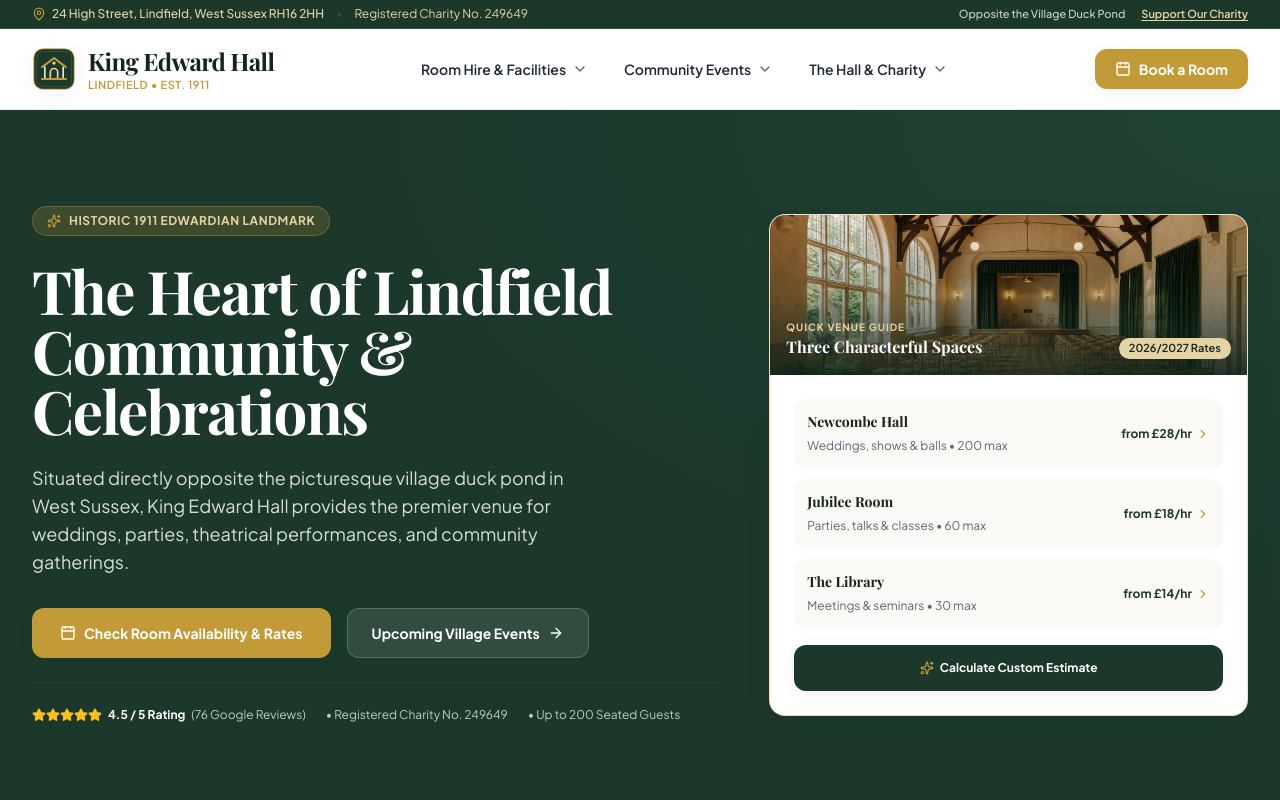
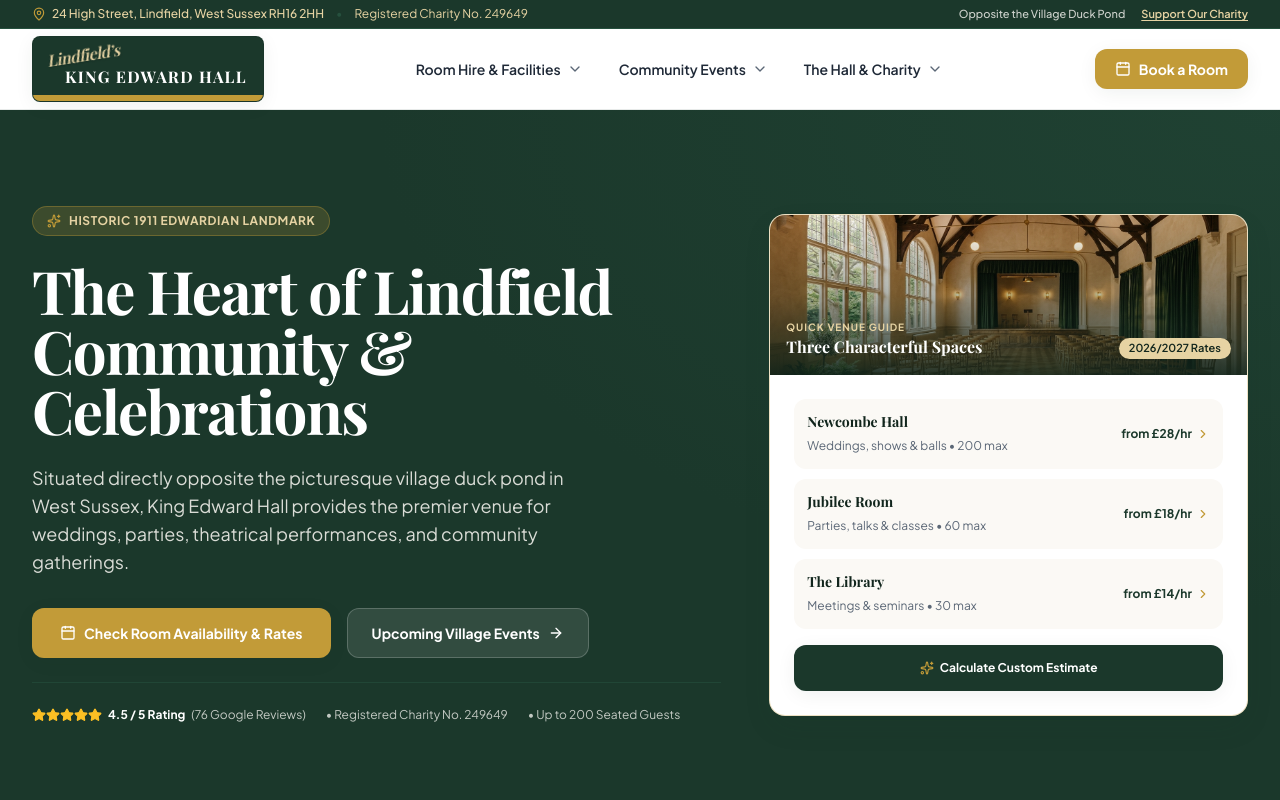
Before and after one commit to terrykell-byte/king-edward-hall-website, a React (Vite) app: page / in a window 1280 px wide. Shown: the top 800 px of the page. Built offline with nearby package versions, Linux system fonts and the light colour scheme; the HTML template or start-up script is replaced by a standard one; a web font is replaced by a local one.

Commit message:
style: replace crest icon with Lindfield's King Edward Hall logo lockup in brand palette and fonts

```diff
--- a/src/components/BrandIcons.tsx
+++ b/src/components/BrandIcons.tsx
@@ -1,67 +1,37 @@
 import React from 'react'
 
-export const KingEdwardCrest: React.FC<{ className?: string }> = ({ className = 'w-10 h-10' }) => (
-  <svg
-    viewBox="0 0 48 48"
-    fill="none"
-    xmlns="http://www.w3.org/2000/svg"
-    className={className}
-    aria-hidden="true"
+/**
+ * Signature "Lindfield's KING EDWARD HALL" brand mark inspired by the classic hall logo,
+ * rendered in the Sussex Heritage palette (Forest Green #1B382B, Warm Brass #C29B38, Alabaster Cream #FBF9F5)
+ * and editorial brand typography (Playfair Display & Plus Jakarta Sans).
+ */
+export const KingEdwardLogo: React.FC<{ variant?: 'header' | 'footer' }> = ({ variant = 'header' }) => (
+  <div
+    className={`relative inline-flex flex-col justify-between overflow-hidden rounded-lg bg-brand-forest text-white shadow-soft transition-transform group-hover:scale-[1.01] select-none ${
+      variant === 'header'
+        ? 'px-3.5 pt-2 pb-2.5 sm:px-4 sm:pt-2.5 sm:pb-3 border border-brand-forest-dark/15'
+        : 'px-4 pt-2.5 pb-3 border border-brand-brass/30'
+    }`}
   >
-    {/* Outer minimalist shield/badge frame */}
-    <rect
-      x="2"
-      y="2"
-      width="44"
-      height="44"
-      rx="10"
-      className="fill-brand-forest stroke-brand-brass/50"
-      strokeWidth="1.5"
-    />
-    {/* Subtle inner brass keyline */}
-    <rect
-      x="5"
-      y="5"
-      width="38"
-      height="38"
-      rx="7"
-      className="stroke-brand-brass/25"
-      strokeWidth="1"
-    />
-    {/* Edwardian 1911 Gable Roof */}
-    <path
-      d="M11 22L24 12L37 22"
-      className="stroke-brand-brass"
-      strokeWidth="2.2"
-      strokeLinecap="round"
-      strokeLinejoin="round"
-    />
-    {/* Gable finial & clock/rose window detail */}
-    <circle cx="24" cy="17.5" r="1.75" className="fill-brand-brass-light" />
-    {/* Columns & Archway */}
-    <path
-      d="M14 22V35M34 22V35"
-      className="stroke-brand-cream/90"
-      strokeWidth="1.8"
-      strokeLinecap="round"
-    />
-    <path
-      d="M20 35V27.5C20 25.2909 21.7909 23.5 24 23.5C26.2091 23.5 28 25.2909 28 27.5V35"
-      className="stroke-brand-brass-light"
-      strokeWidth="1.8"
-      strokeLinecap="round"
-    />
-    {/* Foundation Plinth */}
-    <line
-      x1="11"
-      y1="35"
-      x2="37"
-      y2="35"
-      className="stroke-brand-brass"
-      strokeWidth="2.2"
-      strokeLinecap="round"
-    />
-  </svg>
+    {/* Slanted "Lindfield's" script/italic line arching over KING */}
+    <div className="relative h-3.5 sm:h-4">
+      <span
+        className="inline-block font-serif italic font-semibold text-brand-brass-light text-sm sm:text-base leading-none tracking-tight -rotate-[9deg] origin-bottom-left translate-y-0.5 drop-shadow-[0_1px_1px_rgba(17,37,28,0.8)]"
+      >
+        Lindfield’s
+      </span>
+    </div>
+
+    {/* Bold uppercase "KING EDWARD HALL" indented to sit beneath the arch of Lindfield's */}
+    <div className="pl-3 sm:pl-4 pt-0.5">
+      <span className="font-serif font-bold uppercase tracking-[0.08em] text-white text-xs sm:text-sm md:text-base leading-none block whitespace-nowrap">
+        KING EDWARD HALL
+      </span>
+    </div>
+
+    {/* Signature Warm Brass bottom accent bar */}
+    <div className="absolute inset-x-0 bottom-0 h-1 sm:h-1.5 bg-brand-brass" aria-hidden="true" />
+  </div>
 )
 
 export const PillarVenueIcon: React.FC<{ className?: string }> = ({ className = 'w-6 h-6' }) => (
--- a/src/components/Footer.tsx
+++ b/src/components/Footer.tsx
@@ -1,6 +1,6 @@
 import { Heart, Mail, MapPin, ExternalLink, ShieldCheck } from 'lucide-react'
 import { TabId } from './Header'
-import { KingEdwardCrest } from './BrandIcons'
+import { KingEdwardLogo } from './BrandIcons'
 
 interface FooterProps {
   setActiveTab: (tab: TabId) => void
@@ -40,12 +40,8 @@ export const Footer: React.FC<FooterProps> = ({ setActiveTab }) => {
         <div className="grid grid-cols-1 md:grid-cols-2 lg:grid-cols-4 gap-10">
           {/* Col 1: About & Address */}
           <div>
-            <div className="flex items-center gap-2.5 mb-4">
-              <KingEdwardCrest className="w-9 h-9 shrink-0" />
-              <div>
-                <span className="font-serif text-xl font-bold text-white block leading-tight">King Edward Hall</span>
-                <span className="text-[10px] uppercase tracking-wider text-brand-brass font-semibold block">Lindfield • Est. 1911</span>
-              </div>
+            <div className="mb-4">
+              <KingEdwardLogo variant="footer" />
             </div>
             <p className="text-xs sm:text-sm text-brand-cream/70 mb-4 leading-relaxed">
               Situated in the heart of Lindfield, West Sussex, directly opposite the picturesque village duck pond. Dedicated to the memory of King Edward VII, 1911.
--- a/src/components/Header.tsx
+++ b/src/components/Header.tsx
@@ -1,6 +1,6 @@
 import { useState, useEffect } from 'react'
 import { Menu, X, Calendar, MapPin, ChevronDown, Sparkles, Heart } from 'lucide-react'
-import { KingEdwardCrest } from './BrandIcons'
+import { KingEdwardLogo } from './BrandIcons'
 
 export type TabId =
   | 'home'
@@ -118,20 +118,10 @@ export const Header: React.FC<HeaderProps> = ({ activeTab, setActiveTab }) => {
           {/* Logo / Brand Mark */}
           <button
             onClick={() => handleNav('home')}
-            className="flex items-center gap-2.5 sm:gap-3 text-left group focus:outline-none"
-            aria-label="King Edward Hall Lindfield Home"
+            className="flex items-center text-left group focus:outline-none"
+            aria-label="Lindfield's King Edward Hall Home"
           >
-            <div className="shrink-0 rounded-xl shadow-soft transition-transform group-hover:scale-[1.02]">
-              <KingEdwardCrest className="w-10 h-10 sm:w-11 sm:h-11" />
-            </div>
-            <div>
-              <span className="font-serif text-lg sm:text-2xl font-bold tracking-tight text-brand-forest-dark block leading-tight group-hover:text-brand-forest transition-colors">
-                King Edward Hall
-              </span>
-              <span className="text-[10px] sm:text-[11px] font-semibold tracking-wider uppercase text-brand-brass block">
-                Lindfield • Est. 1911
-              </span>
-            </div>
+            <KingEdwardLogo variant="header" />
           </button>
 
           {/* Desktop Navigation */}
```
Also changed, not shown: index.html (+1 -1 lines).
